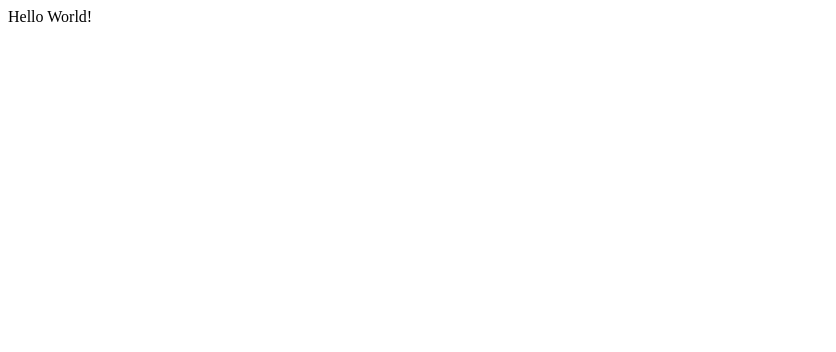
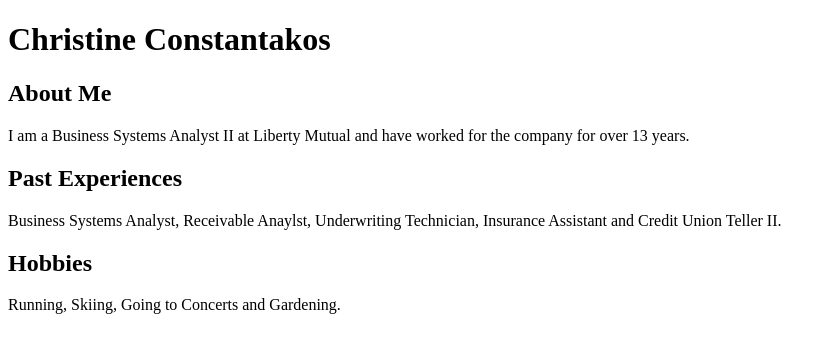
Before and after one commit to ChristineConstantakos/hello-world, a plain HTML site: page Index.html in a window 1280 px wide. Shown: the whole page, without its empty margins (0-836 px from the left). Drawn offline with Linux system fonts and the light colour scheme.

Commit message:
updates made to index

```diff
--- a/Index.html
+++ b/Index.html
@@ -1,10 +1,25 @@
 <!DOCTYPE html>
 <html>
 <head>
-    <title>Hello World</title>
+    <title>Christine Constantakos - Portfolio</title>
 </head>
 <body>
-    Hello World!
+    <h1>Christine Constantakos</h1>
+    <h2>About Me</h2>
+    <p>
+        I am a Business Systems Analyst II at Liberty Mutual and
+        have worked for the company for over 13 years.
+    </p>
+    <h2>Past Experiences</h2>
+    <p>
+        Business Systems Analyst, Receivable Anaylst,
+        Underwriting Technician, Insurance Assistant and
+        Credit Union Teller II.
+        </p>
+        <h2>Hobbies</h2>
+        <p>
+            Running, Skiing, Going to Concerts and Gardening.
+        </p>
 
     </body>
 
```
